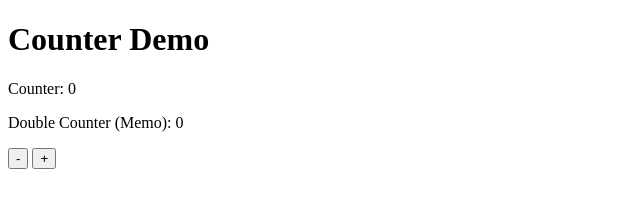
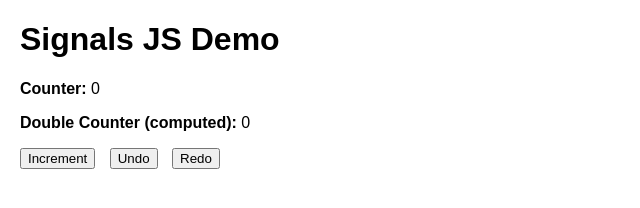
Before and after one commit to fdz-marco/SignalsJS, a plain HTML site: page index.html in a window 1280 px wide. Shown: the whole page, without its empty margins (0-640 px from the left). Drawn offline with Linux system fonts and the light colour scheme.

Commit message:
improved library and documentation

```diff
--- a/Signals.js
+++ b/Signals.js
@@ -3,23 +3,55 @@
 /* ClassName: Signals JS
 /* What it does: Compact library for reactive programming in JavaScript.
 /* Author: Marco Fernandez (marcofdz.com)
-/* Version: 1.0.0
+/* Version: 1.0.1
 /* License: MIT
 /* Repository: https://github.com/fdz-marco/SignalsJS
+/* File: Signals.js
 /* ------------------------------------------------------------------------------
 */
 
 const Signals = (() => {
-  // This variable holds the current effect that's running
   let currentObserver = null;
+  let batchQueue = new Set();
+  let isBatching = false;
 
-  // Create Reference Variable: Returns a function that acts as getter/setter.
-  function ref(initialValue) {
+  // -------------------------------------------
+  // Core reactive functions
+  // -------------------------------------------
+
+  // Reactive Variable Reference
+  // Options: persistence, history, animation
+  function ref(initialValue, options = {}) {
+    // Options destructuring with defaults
+    const {
+      persist = false,
+      key = null,
+      history = false,
+      historySize = 100
+    } = options;
+    // Initialize value
     let value = initialValue;
+    // Load persisted value if available
+    if (persist && key) {
+      const stored = localStorage.getItem(key);
+      if (stored !== null) {
+        try {
+          value = JSON.parse(stored);
+        } catch (e) {
+          console.error(`Error loading persisted value for ${key}:`, e);
+        }
+      }
+    }
+    // Initialize observers set
     const observers = new Set();
-
+    // Initialize history tracker
+    const historyTracker = history ? new History(historySize) : null;
+    if (history) {
+      historyTracker.push(value);
+    }
+    // Signal function
     function signal(newValue) {
-      // Getter mode: register dependency if an effect is active.
+      // Getter mode
       if (arguments.length === 0) {
         if (currentObserver) {
           observers.add(currentObserver);
@@ -27,20 +59,113 @@ const Signals = (() => {
         }
         return value;
       }
-      // Setter mode: update value and re-run dependent effects.
+      // Setter mode
       if (newValue !== value) {
+        const oldValue = value;
         value = newValue;
-        // Create a shallow copy of the observers set to avoid infinite loops.
-        const observersToRun = Array.from(observers);
-        observersToRun.forEach(obs => obs());
+        // Persist value to local storage
+        if (persist && key) {
+          try {
+            localStorage.setItem(key, JSON.stringify(value));
+          } catch (e) {
+            console.error(`Error persisting value for ${key}:`, e);
+          }
+        }
+        // Track history
+        if (history) {
+          historyTracker.push(value);
+        }
+        // Notify observers
+        if (isBatching) {
+          batchQueue.add(() => notifyObservers(observers, oldValue));
+        } else {
+          notifyObservers(observers, oldValue);
+        }
       }
     }
+    // Signal properties
+    signal.observers = observers;
+    signal.peek = () => value;
+    // History Properties
+    if (history) {
+      signal.undo = () => {
+        const previousState = historyTracker.undo();
+        if (previousState !== null) {
+          signal(previousState);
+        }
+      };
 
-    signal.observers = observers;
+      signal.redo = () => {
+        const nextState = historyTracker.redo();
+        if (nextState !== null) {
+          signal(nextState);
+        }
+      };
+    }
     return signal;
   }
 
-  // Helper to clear dependencies before re-running an effect
+  // Effect function
+  function effect(effectFn) {
+    function run(oldValue) {
+      cleanup(run);
+      currentObserver = run;
+      run.deps = new Set();
+      try {
+        effectFn(oldValue);
+      } finally {
+        currentObserver = null;
+      }
+    }
+    run.deps = new Set();
+    run();
+    return run;
+  }
+
+  // Computed value
+  function computed(computeFn) {
+    const signal = ref(undefined);
+    effect(() => signal(computeFn()));
+    return signal;
+  }
+
+  // Batch updates
+  function batch(fn) {
+    if (isBatching) return fn();
+    isBatching = true;
+    try {
+      fn();
+    } finally {
+      isBatching = false;
+      const tasks = Array.from(batchQueue);
+      batchQueue.clear();
+      tasks.forEach(task => task());
+    }
+  }
+
+  // Watch function
+  function watch(source, callback) {
+    effect(() => callback(source()));
+  }
+
+  // Derive function
+  function derive(...args) {
+    const computeFn = args.pop();
+    const deps = args;
+    return computed(() => computeFn(...deps.map(dep => dep())));
+  }
+
+  // -------------------------------------------
+  // Helper functions
+  // -------------------------------------------
+
+  // Notify all observers of a signal
+  function notifyObservers(observers, oldValue) {
+    const observersToRun = Array.from(observers);
+    observersToRun.forEach(obs => obs(oldValue));
+  }
+
+  // Cleanup function for observers
   function cleanup(observer) {
     observer.deps.forEach(dep => {
       dep.observers.delete(observer);
@@ -48,28 +173,55 @@ const Signals = (() => {
     observer.deps.clear();
   }
 
-  // Create Effect: Runs a function immediately and re-runs it when any dependencies change.
-  function effect(effectFn) {
-    function run() {
-      cleanup(run);
-      currentObserver = run;
-      run.deps = new Set();
-      effectFn();
-      currentObserver = null;
+  // -------------------------------------------
+  // History tracking for undo/redo
+  // -------------------------------------------
+  class History {
+    // Initialize history with a maximum size
+    constructor(maxSize = 100) {
+      this.past = [];
+      this.future = [];
+      this.maxSize = maxSize;
     }
-    run.deps = new Set();
-    run();
-    return run;
+    // Push a new state to the history
+    push(state) {
+      this.past.push(state);
+      if (this.past.length > this.maxSize) {
+        this.past.shift();
+      }
+      this.future = [];
+    }
+    // Undo the last state change
+    undo() {
+      if (this.past.length > 0) {
+        const current = this.past.pop();
+        this.future.push(current);
+        return this.past[this.past.length - 1];
+      }
+      return null;
+    }
+    // Redo the last undone state change
+    redo() {
+      if (this.future.length > 0) {
+        const state = this.future.pop();
+        this.past.push(state);
+        return state;
+      }
+      return null;
+    }
   }
 
-  // Create Computed Variable: It uses an internal signal to store the computed value.
-  function computed(computedFn) {
-    const computedVar = ref(undefined);
-    effect(() => {
-      computedVar(computedFn());
-    });
-    return computedVar;
-  }
+  return {
+    ref,
+    computed,
+    effect,
+    batch,
+    watch,
+    derive
+  };
+})();
 
-  return { ref, effect, computed };
-})();
+// Export for module environments
+if (typeof module !== 'undefined' && module.exports) {
+  module.exports = Signals;
+}
--- a/index.html
+++ b/index.html
@@ -1,42 +1,68 @@
 <!DOCTYPE html>
 <html lang="en">
 <head>
-    <meta charset="UTF-8">
-    <meta name="viewport" content="width=device-width, initial-scale=1.0">
-    <title>Document</title>
+  <meta charset="UTF-8">
+  <title>Signals JS Demo</title>
+  <style>
+    body { font-family: sans-serif; margin: 20px; }
+    button { margin-right: 10px; }
+  </style>
 </head>
 <body>
-  <h1>Counter Demo</h1>
-  <p>Counter: <span id="counter">0</span></p>
-  <p>Double Counter (Memo): <span id="doubleCounter">0</span></p>
-  <button id="decrease">-</button>
-  <button id="increase">+</button>
+  <h1>Signals JS Demo</h1>
+  <div>
+    <p>
+      <strong>Counter:</strong> <span id="counter-value"></span>
+    </p>
+    <p>
+      <strong>Double Counter (computed):</strong> <span id="double-counter"></span>
+    </p>
+    <button id="increment-btn">Increment</button>
+    <button id="undo-btn">Undo</button>
+    <button id="redo-btn">Redo</button>
+  </div>
+
+  <!-- Include the Signals JS library (ensure Signals.js is in the same directory) -->
   <script src="Signals.js"></script>
   <script>
-    // --- Usage Demo: Counter with Memo ---
-    // Create a reactive signal for the counter.
-    const counter = Signals.ref(0);
-    // Create a memo that computes double the counter.
+    // Create a reactive signal with history tracking enabled
+    const counter = Signals.ref(0, { persist: true, key: 'counter', history: true, historySize: 10 });
+
+    // Create a computed signal that doubles the counter value
     const doubleCounter = Signals.computed(() => counter() * 2);
 
-    // Get DOM elements to update.
-    const counterEl = document.getElementById("counter");
-    const doubleCounterEl = document.getElementById("doubleCounter");
-
-    // Use an effect to update the DOM whenever counter or memo changes.
+    // Effect: update the DOM whenever the counter changes
     Signals.effect(() => {
-      counterEl.textContent = counter();
-      doubleCounterEl.textContent = doubleCounter();
+      document.getElementById('counter-value').textContent = counter();
     });
 
-    // Set up button event listeners.
-    document.getElementById("increase").addEventListener("click", () => {
+    // Effect: update the DOM with the computed double value
+    Signals.effect(() => {
+      document.getElementById('double-counter').textContent = doubleCounter();
+    });
+
+    // Button event: increment the counter
+    document.getElementById('increment-btn').addEventListener('click', () => {
       counter(counter() + 1);
-      console.log(counter())
     });
-    document.getElementById("decrease").addEventListener("click", () => {
-      counter(counter() - 1);
-      console.log(counter())
+
+    // Button event: undo last change (if available)
+    document.getElementById('undo-btn').addEventListener('click', () => {
+      if (typeof counter.undo === "function") {
+        counter.undo();
+      }
+    });
+
+    // Button event: redo last undone change (if available)
+    document.getElementById('redo-btn').addEventListener('click', () => {
+      if (typeof counter.redo === "function") {
+        counter.redo();
+      }
+    });
+
+    // Additional example: log the computed value to the console whenever it changes
+    Signals.effect(() => {
+      console.log('Double Counter:', doubleCounter());
     });
   </script>
 </body>
```
Also changed, not shown: 1 other file.
